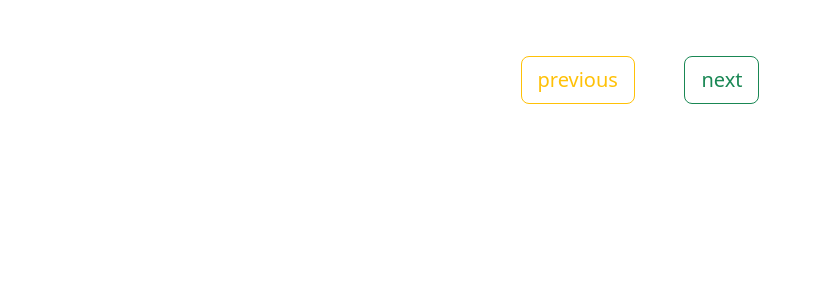
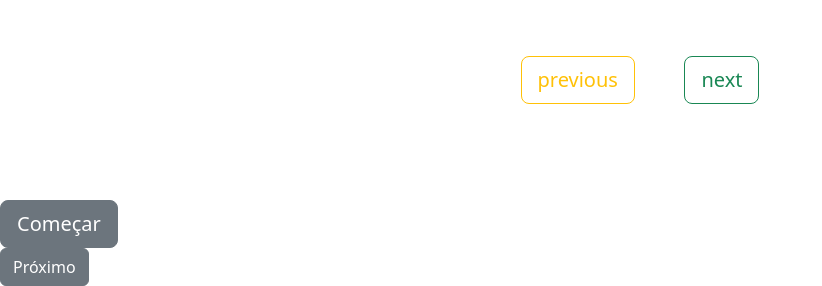
Before and after one commit to MarkVN2/Plataforma-Scrum, a Python web app: template plataforma_scrum/templates/met_pil.html in a window 1280 px wide. Shown: the part 2452-2738 px from the top of the page, without its empty margins (0-822 px from the left). Before the commit the page ends 2556 px from the top, so only its background shows below. Run offline with Jinja, Linux system fonts and the light colour scheme; the template is opened without the code that fills it, so the values that code supplies are empty.

Commit message:
Buttons Update
Added buttons to NHTemplate.html

```diff
--- a/plataforma_scrum/templates/NHTemplate.html
+++ b/plataforma_scrum/templates/NHTemplate.html
@@ -93,6 +93,13 @@
 
     <!-- Buttons -->
 
+    <div class="btn-start">
+        <a href="https://www.google.com" class="btn btn-secondary btn-custom btn-lg" id="start">Começar</a>
+    </div>
+
+    <div class="btn-next">
+        <a href="https://www.youtube.com" class="btn btn-secondary" id="start">Próximo</a>
+    </div>
 
     <!--JScripts-->
     <script src="https://cdn.jsdelivr.net/npm/bootstrap@5.3.0-alpha3/dist/js/bootstrap.bundle.min.js" integrity="sha384-ENjdO4Dr2bkBIFxQpeoTz1HIcje39Wm4jDKdf19U8gI4ddQ3GYNS7NTKfAdVQSZe" crossorigin="anonymous"></script>
```
